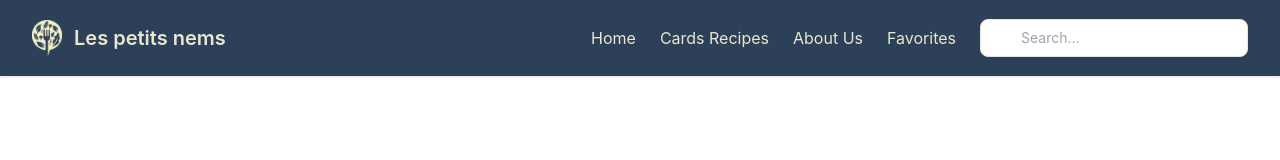
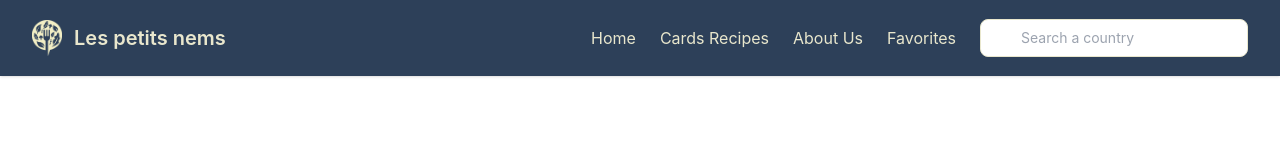
Before and after one commit to Iris-succi/hackathon_2022, a React (Vite) app in the folder frontend/: page /about in a window 1280 px wide. Shown: the top 160 px of the page. Built offline with nearby package versions, Linux system fonts and the light colour scheme.

Commit message:
modification on the navbar

```diff
--- a/frontend/src/components/Navbar.jsx
+++ b/frontend/src/components/Navbar.jsx
@@ -82,7 +82,7 @@ function Navbar() {
                     type="text"
                     id="search-navbar"
                     className="block w-full p-2 pl-10 text-sm text-gray-900 border border-gray-300 rounded-lg bg-gray-50 focus:ring-blue-500 focus:border-blue-500 dark:bg-gray-700 dark:border-gray-600 dark:placeholder-gray-400 dark:text-white dark:focus:ring-blue-500 dark:focus:border-blue-500"
-                    placeholder="Search..."
+                    placeholder="Search a country"
                   />
                 </li>
               </ul>
```
